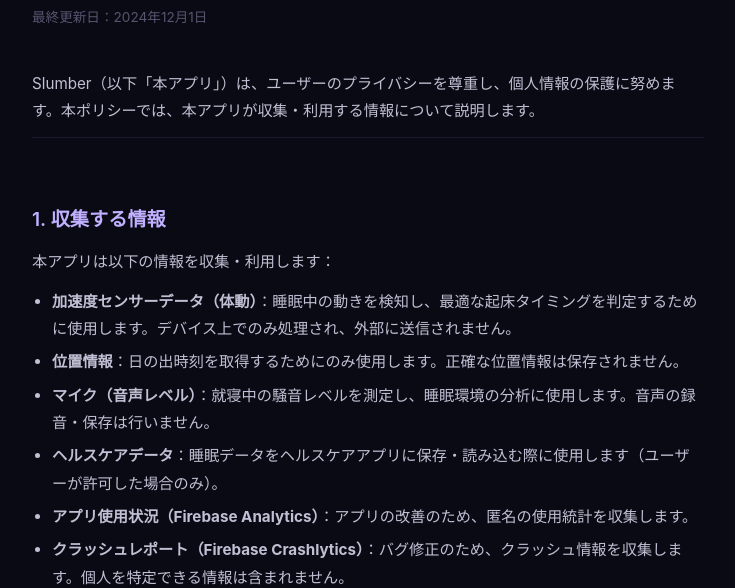
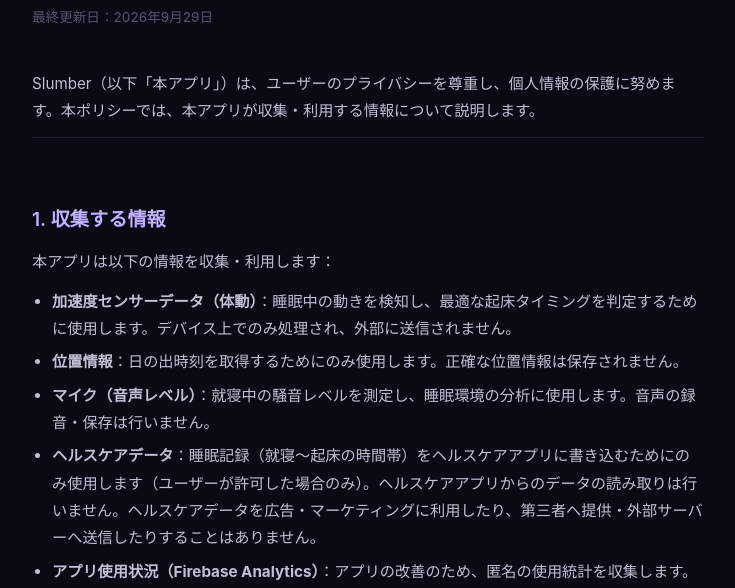
Before and after one commit to entaku0818/nemu, a plain HTML site: page public/privacy.html in a window 1280 px wide. Shown: the part 189-777 px from the top of the page, without its empty margins (272-1007 px from the left). Drawn offline with Linux system fonts and the light colour scheme.

Commit message:
fix: v1.1 再提出に向けて審査メモ・リリースノート・プライバシーポリシーを実装に合わせる
v1.1 (build 14) は 2026-07-21 提出分が REJECTED のまま。リジェクト本文は
Resolution Center にしかなく API では取れないため未確認だが、提出物と実装の
食い違いを以下のとおり解消する（ASC へのアップロード・デプロイはしていない）。

- review_notes.txt: 「HealthKit は build 12 で削除済み・権限要求しない」と
  書かれたままだったが、1.1 で HealthKit 書き込みを再追加している。
  書き込み専用・オンボーディングで任意に許可・広告/第三者提供なしを明記
- release_notes (ja/en-US): 64ae097 で WeatherKit を削除したため天気カードの行を削除
- public/privacy.html: ヘルスケアの記載を「保存・読み込み」→書き込みのみに訂正し、
  広告利用・第三者提供・外部送信をしない旨を追記（Guideline 5.1.3 対応）

注: 課金 (RevenueCat, com.entaku.nemu.premium.monthly/yearly) は配信中の
1.0 build 12 にも入っており、サブスクも APPROVED。「課金版が未配信だから
収益$0」という仮説は成り立たない。

検証: xcodebuild test (-only-testing:nemuTests, CI-nemu iOS 27.0) TEST SUCCEEDED /
swiftlint error 0

Co-Authored-By: Claude Opus 5.5 (1M context) <noreply@anthropic.com>
Claude-Session: https://claude.ai/code/session_01AZH8xCKuRAyCFP4ufLR7JQ

```diff
--- a/public/privacy.html
+++ b/public/privacy.html
@@ -38,7 +38,7 @@
   <div class="container">
     <nav><a href="/">← Slumber トップ</a></nav>
     <h1>プライバシーポリシー</h1>
-    <p class="updated">最終更新日：2024年12月1日</p>
+    <p class="updated">最終更新日：2026年9月29日</p>
 
     <p>Slumber（以下「本アプリ」）は、ユーザーのプライバシーを尊重し、個人情報の保護に努めます。本ポリシーでは、本アプリが収集・利用する情報について説明します。</p>
 
@@ -49,7 +49,7 @@
         <li><strong>加速度センサーデータ（体動）</strong>：睡眠中の動きを検知し、最適な起床タイミングを判定するために使用します。デバイス上でのみ処理され、外部に送信されません。</li>
         <li><strong>位置情報</strong>：日の出時刻を取得するためにのみ使用します。正確な位置情報は保存されません。</li>
         <li><strong>マイク（音声レベル）</strong>：就寝中の騒音レベルを測定し、睡眠環境の分析に使用します。音声の録音・保存は行いません。</li>
-        <li><strong>ヘルスケアデータ</strong>：睡眠データをヘルスケアアプリに保存・読み込む際に使用します（ユーザーが許可した場合のみ）。</li>
+        <li><strong>ヘルスケアデータ</strong>：睡眠記録（就寝〜起床の時間帯）をヘルスケアアプリに書き込むためにのみ使用します（ユーザーが許可した場合のみ）。ヘルスケアアプリからのデータの読み取りは行いません。ヘルスケアデータを広告・マーケティングに利用したり、第三者へ提供・外部サーバーへ送信したりすることはありません。</li>
         <li><strong>アプリ使用状況（Firebase Analytics）</strong>：アプリの改善のため、匿名の使用統計を収集します。</li>
         <li><strong>クラッシュレポート（Firebase Crashlytics）</strong>：バグ修正のため、クラッシュ情報を収集します。個人を特定できる情報は含まれません。</li>
       </ul>
```
Also changed, not shown: ios/nemu/fastlane/metadata/en-US/release_notes.txt, ios/nemu/fastlane/metadata/ja/release_notes.txt, ios/nemu/fastlane/metadata/review_information/review_notes.txt.
